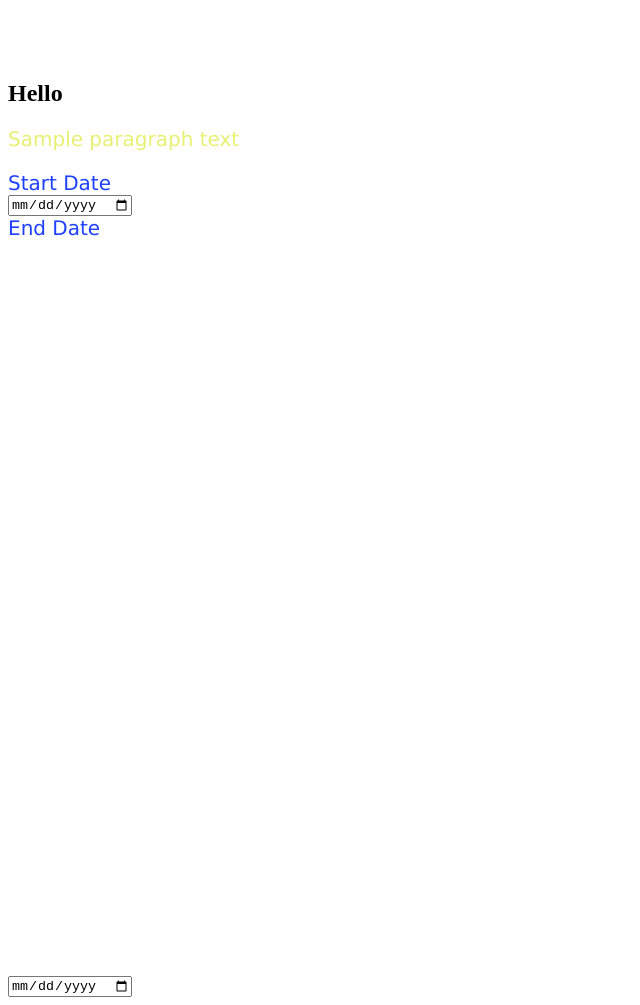
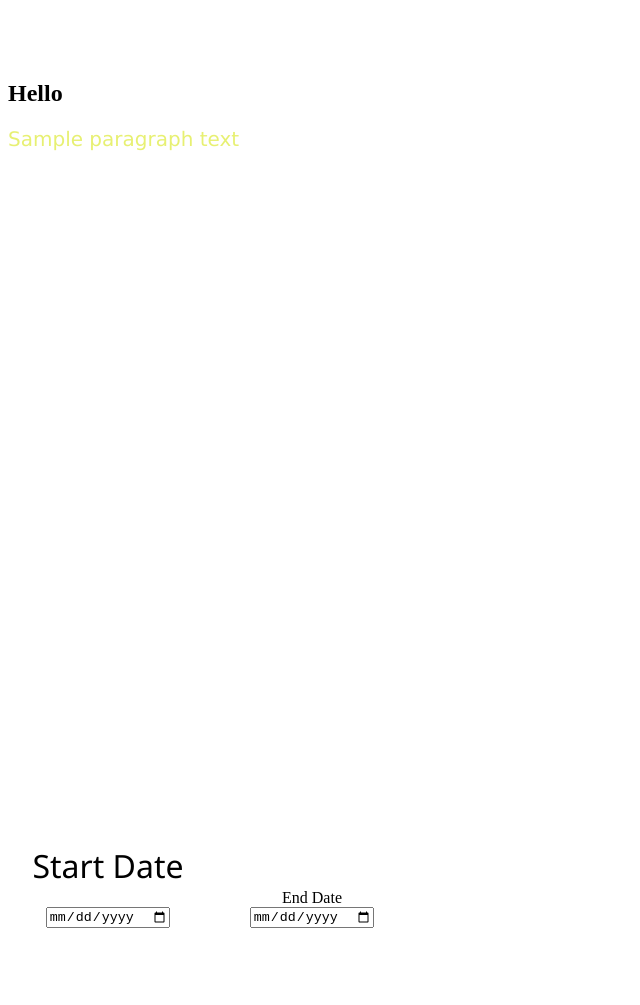
Before and after one commit to JakeNaydock/Excel-Charts, a website: page public/index.html in a window 1280 px wide. Shown: the whole page, without its empty margins (0-640 px from the left). After the commit the page ends 938 px from the top, so only its background shows below. Drawn offline with nearby package versions, Linux system fonts and the light colour scheme; no server answers.

Commit message:
Playing around with styling changes

```diff
--- a/public/index.html
+++ b/public/index.html
@@ -12,13 +12,15 @@
     <h1>Bills Chart</h1>
     <h2>Hello</h2>
     <p>Sample paragraph text</p>
-    <label for="startdate">Start Date</label>
-    <br>
-    <input type="date" id="startdate" name="startdate" size="10" />
-    <br>
-    <label for="enddate">End Date</label>
-    <br>
-    <input type="date" id="enddate" name="enddate" size="10" />
+    <div id="startdatediv" <label for="startdate">Start Date</label>
+        <br>
+        <input type="date" id="startdate" name="startdate" size="40" />
+    </div>
+
+    <div id="enddatediv" style="text-align: center;" <label for="enddate">End Date</label>
+        <br>
+        <input type="date" id="enddate" name="enddate" size="40" />
+    </div>
     <!-- Create a canvas element for the chart -->
     <canvas id="myChart" width="750" height="750"></canvas>
 
--- a/public/styling.css
+++ b/public/styling.css
@@ -19,3 +19,18 @@ label {
     font-size: 20px;
     color: rgba(0, 38, 255, 0.884)
 }
+
+#startdatediv {
+    display: inline-block;
+    font-size: xx-large;
+    font-family: 'Segoe UI', Tahoma, Geneva, Verdana, sans-serif;
+    width: 200px;
+    text-align: center;
+
+}
+
+#enddatediv {
+    display: inline-block;
+    width: 200px;
+    text-align: left;
+}
```
